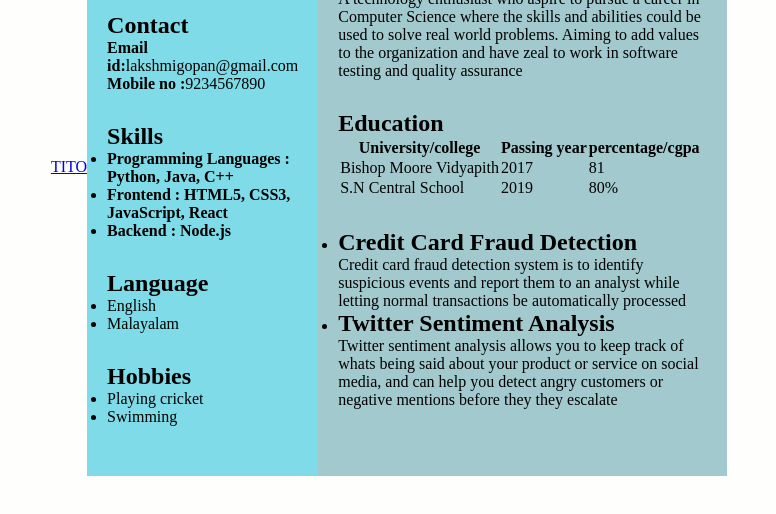
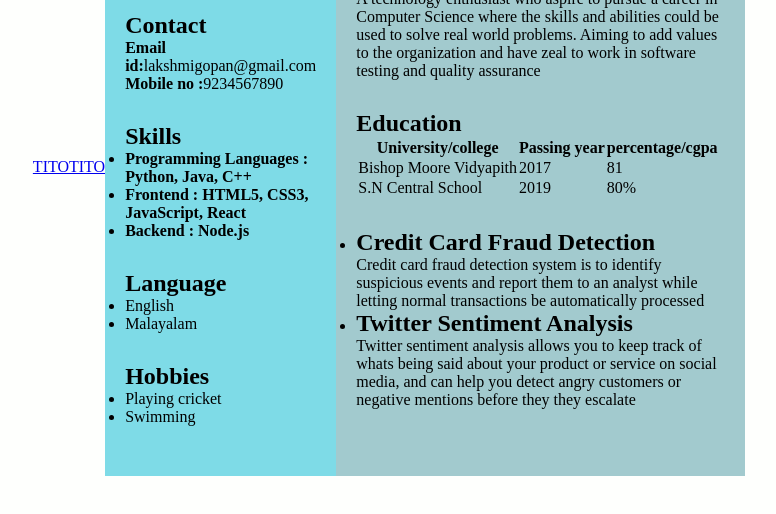
Before and after one commit to lakshmi248/lakshmi248.github.io, a plain HTML site: page index.html in a window 1280 px wide. Shown: the part 142-656 px from the top of the page, without its empty margins (251-1027 px from the left). Drawn offline with Linux system fonts and the light colour scheme; files whose address does not match are found by name.

Commit message:
Update index.html

```diff
--- a/index.html
+++ b/index.html
@@ -11,6 +11,7 @@
 
 <body>
 	<a href="https://lakshmi248.github.io/Tic-Tac-Toe">TITO</a>
+	<a href="https://lakshmi248.github.io/Wordle">TITO</a>
 	<div class="full">
 		<div class="left">
 			<div class="image">
```
